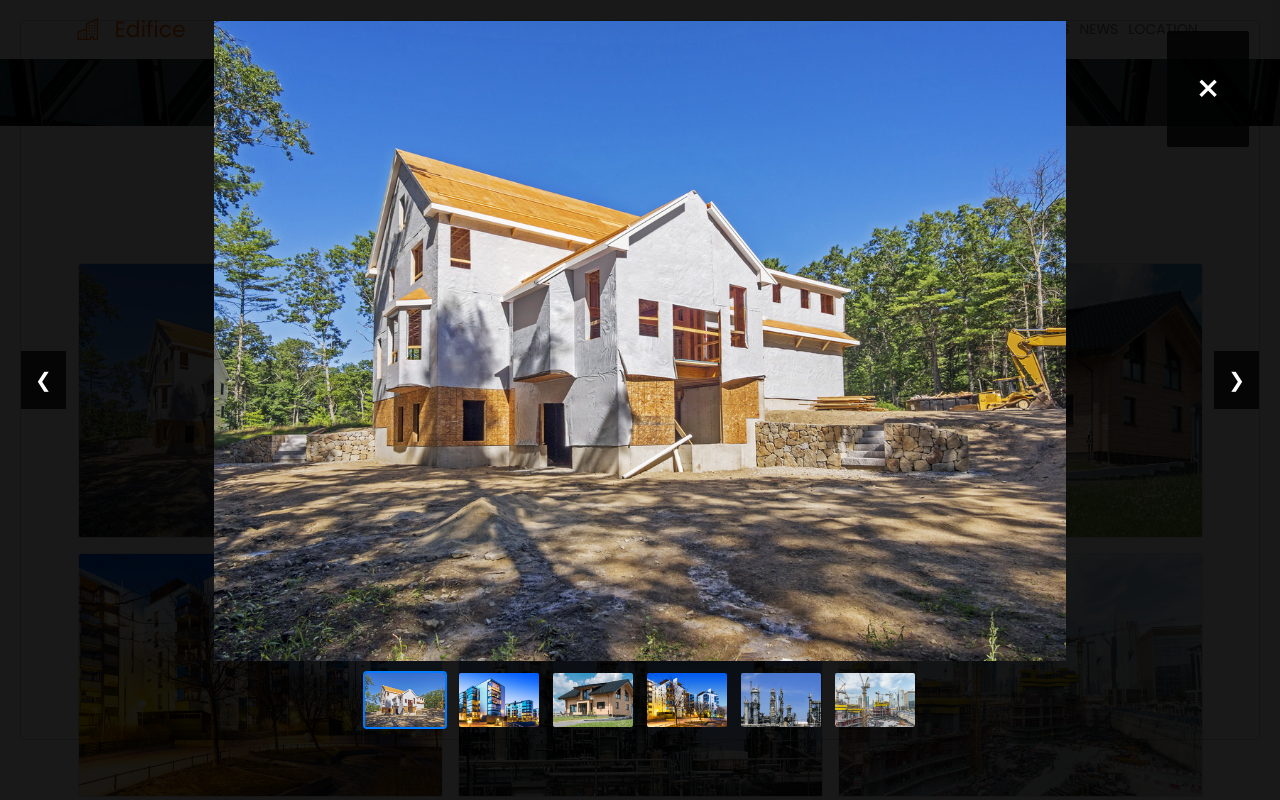
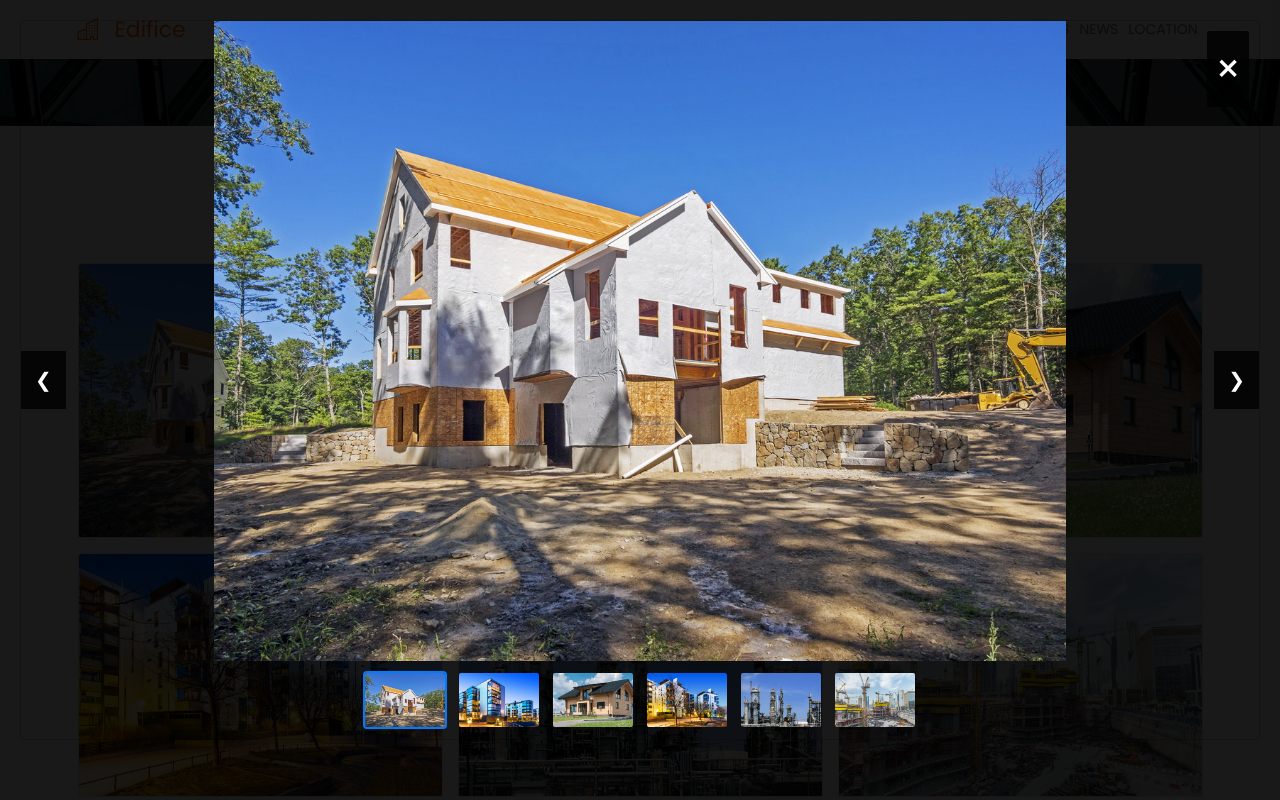
Before and after one commit to JacekPasierb/FrontStrapi, a React (Vite) app: page / in a window 1280 px wide. Both pictures are taken after a click on the element 260 px from the left and 2031 px from the top of the page. Shown: the part 1631-2431 px from the top of the page. Built offline with nearby package versions, Linux system fonts and the light colour scheme.

Commit message:
Feature/About - correctpath image

```diff
--- a/src/components/modal/GalleryModal.tsx
+++ b/src/components/modal/GalleryModal.tsx
@@ -87,7 +87,7 @@ const GalleryModal: React.FC<GalleryModalProps> = ({
               right: "10px",
               background: "transparent",
               backgroundColor: "rgba(0,0,0,0.8)",
-              padding: "0.7em 0.7em",
+              padding: "0.2em 0.2em",
               border: "none",
               color: "#fff",
 
```
